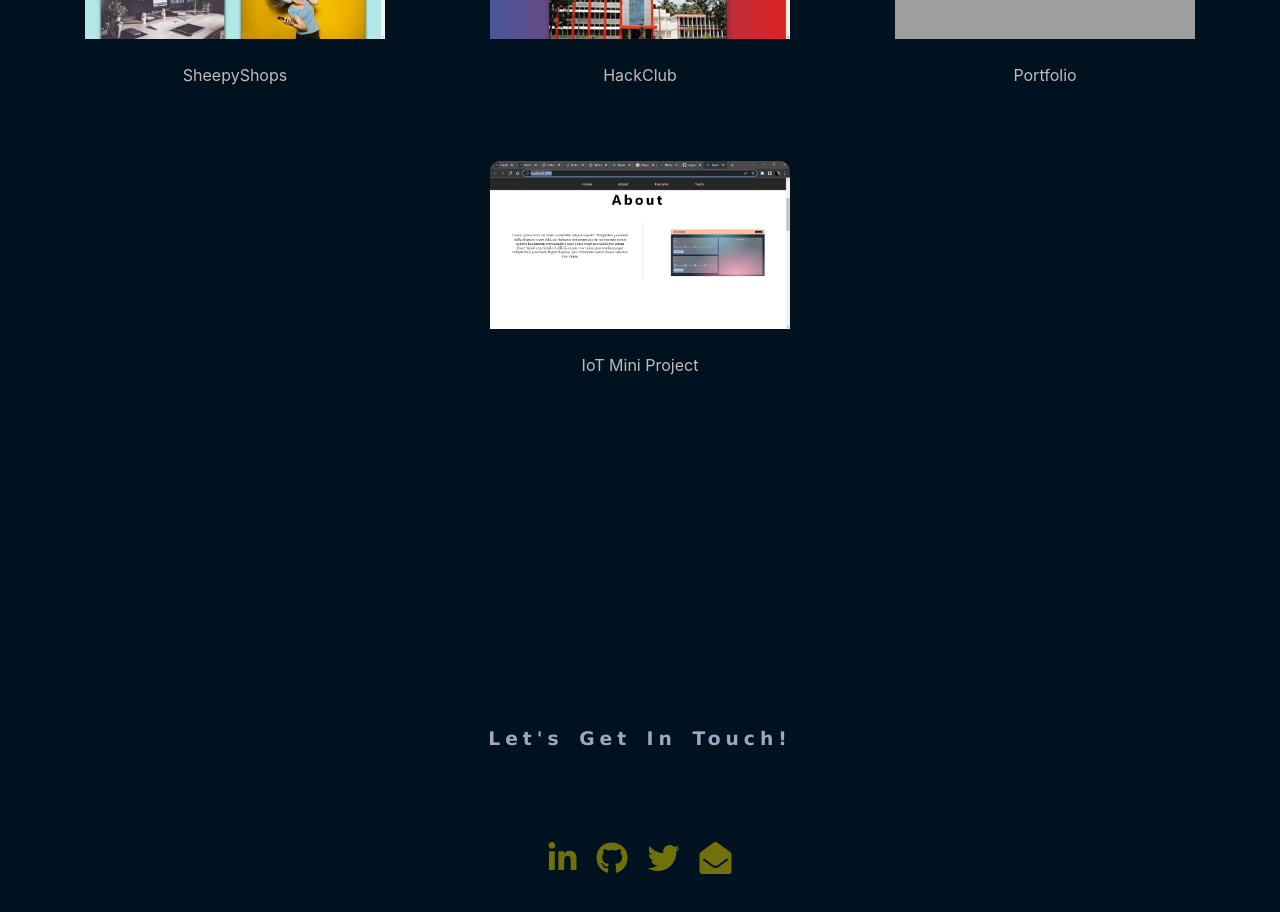
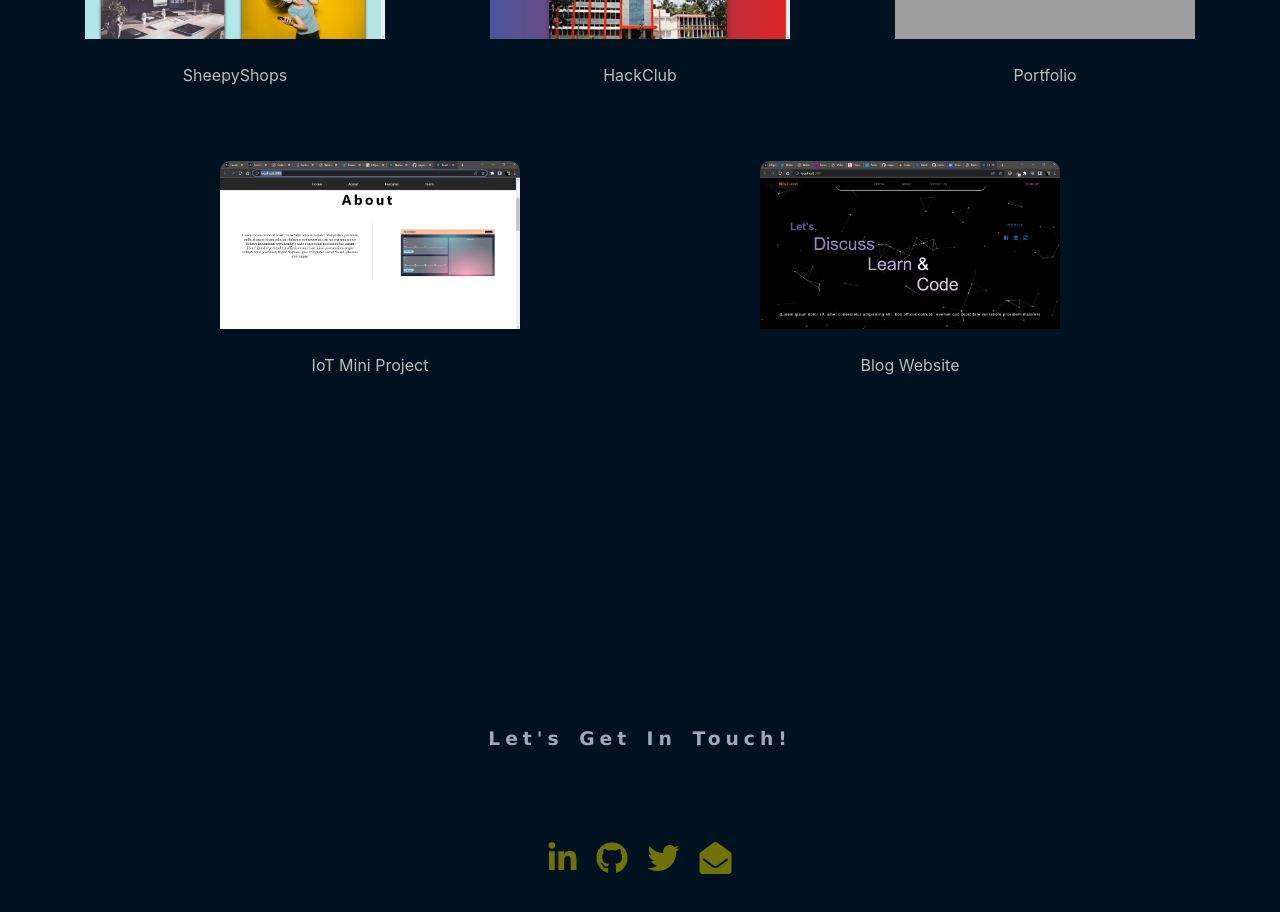
Before and after one commit to nayanishant/Portfolio, a React (Create React App) app: page / in a window 1280 px wide. Shown: the part 1100-2012 px from the top of the page. Built offline with nearby package versions, Linux system fonts and the light colour scheme; grey boxes are pictures that could not be loaded.

Commit message:
Added new project

```diff
--- a/src/Data/ProjectsData.js
+++ b/src/Data/ProjectsData.js
@@ -22,6 +22,12 @@
         "name": "IoT Mini Project",
         "url": "https://github.com/nayanishant/iot",
         "image": "Gallery/IoTMini.png"
+    },
+    {
+        "id": 5,
+        "name": "Blog Website",
+        "url": "https://github.com/nayanishant/peace-hub",
+        "image": "Gallery/pesce.png"
     }
 ]
 
```
Also changed, not shown: public/Gallery/pesce.png (added).
